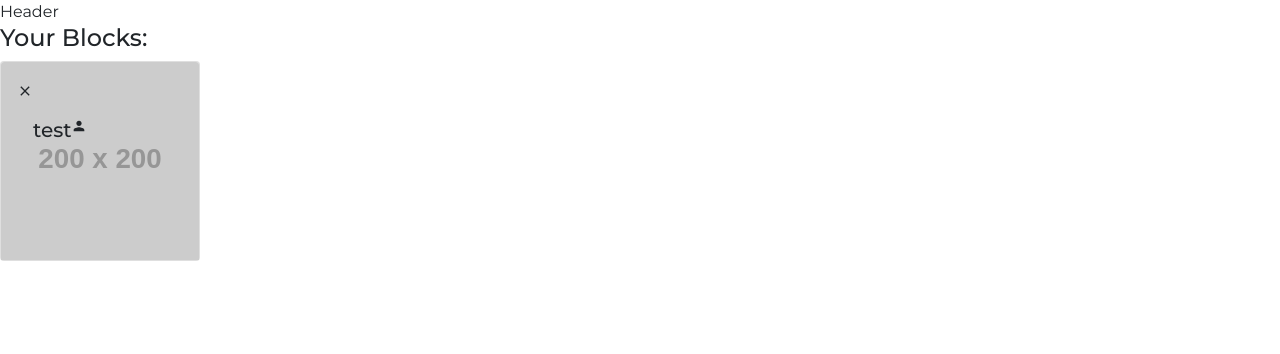
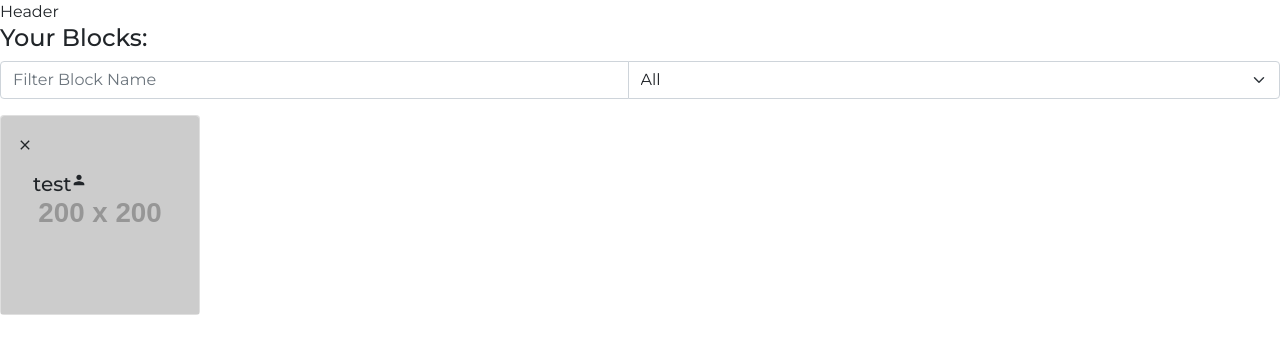
Before and after one commit to jotapedrok/TLBlitz, a React (Create React App) app in the folder app/frontend/: page / in a window 1280 px wide. Shown: the top 354 px of the page. Built offline with nearby package versions, Linux system fonts and the light colour scheme; no server answers.

Commit message:
set: filter bar TaskBlock

```diff
--- a/app/frontend/src/pages/Home/index.tsx
+++ b/app/frontend/src/pages/Home/index.tsx
@@ -1,4 +1,5 @@
 import React from 'react';
+import { FormControl, FormSelect, InputGroup } from 'react-bootstrap';
 import Header from '../../components/Header';
 import TaskBlock from '../../components/TaskBlock';
 import './style.scss';
@@ -11,7 +12,22 @@ export default function Home() {
         <div className="title-one">
           <h4>Your Blocks:</h4>
         </div>
-        <TaskBlock name="test" group={false} />
+        <div className="filter-bar-container">
+          <InputGroup className="mb-3">
+            <FormControl
+              aria-label="filter-by-name"
+              placeholder="Filter Block Name"
+            />
+            <FormSelect>
+              <option value="all">All</option>
+              <option value="alone">Alone</option>
+              <option value="group">Group</option>
+            </FormSelect>
+          </InputGroup>
+        </div>
+        <div className="block-list">
+          <TaskBlock name="test" group={false} />
+        </div>
       </div>
     </div>
   );
```
